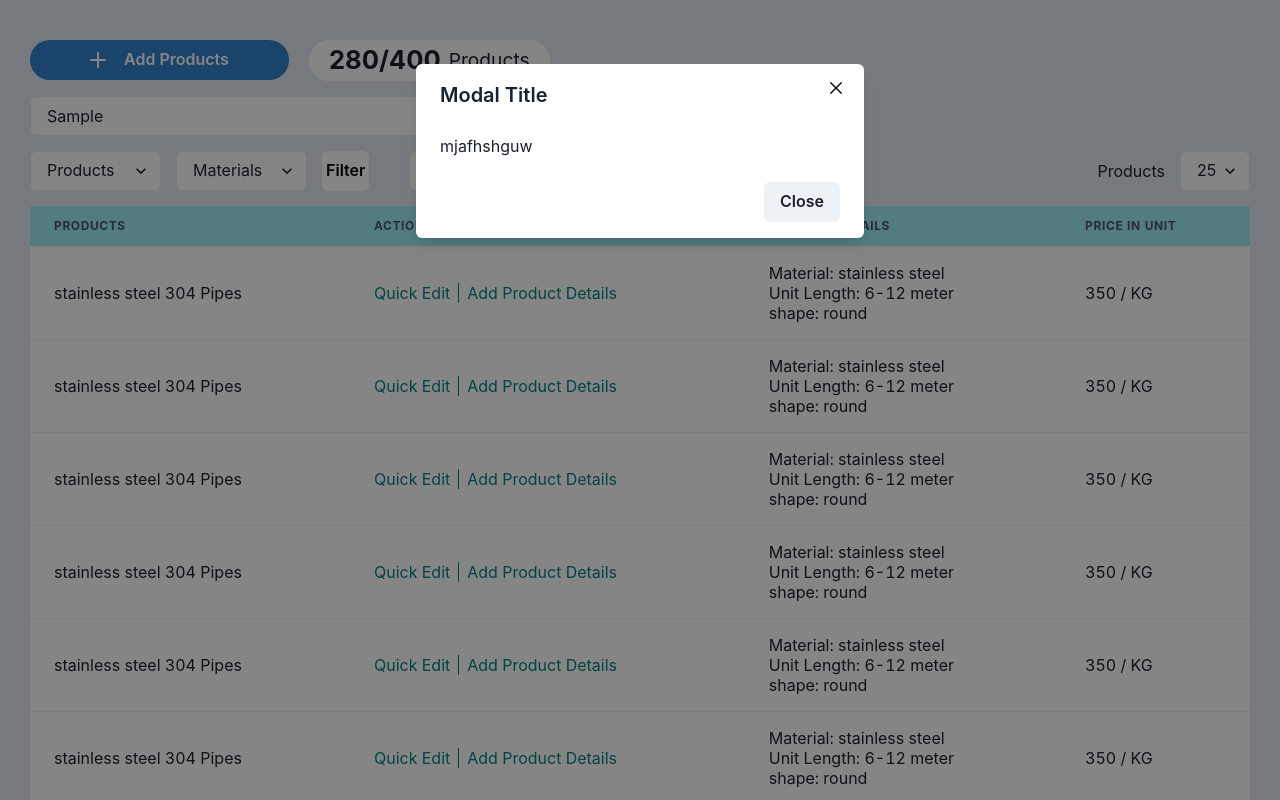
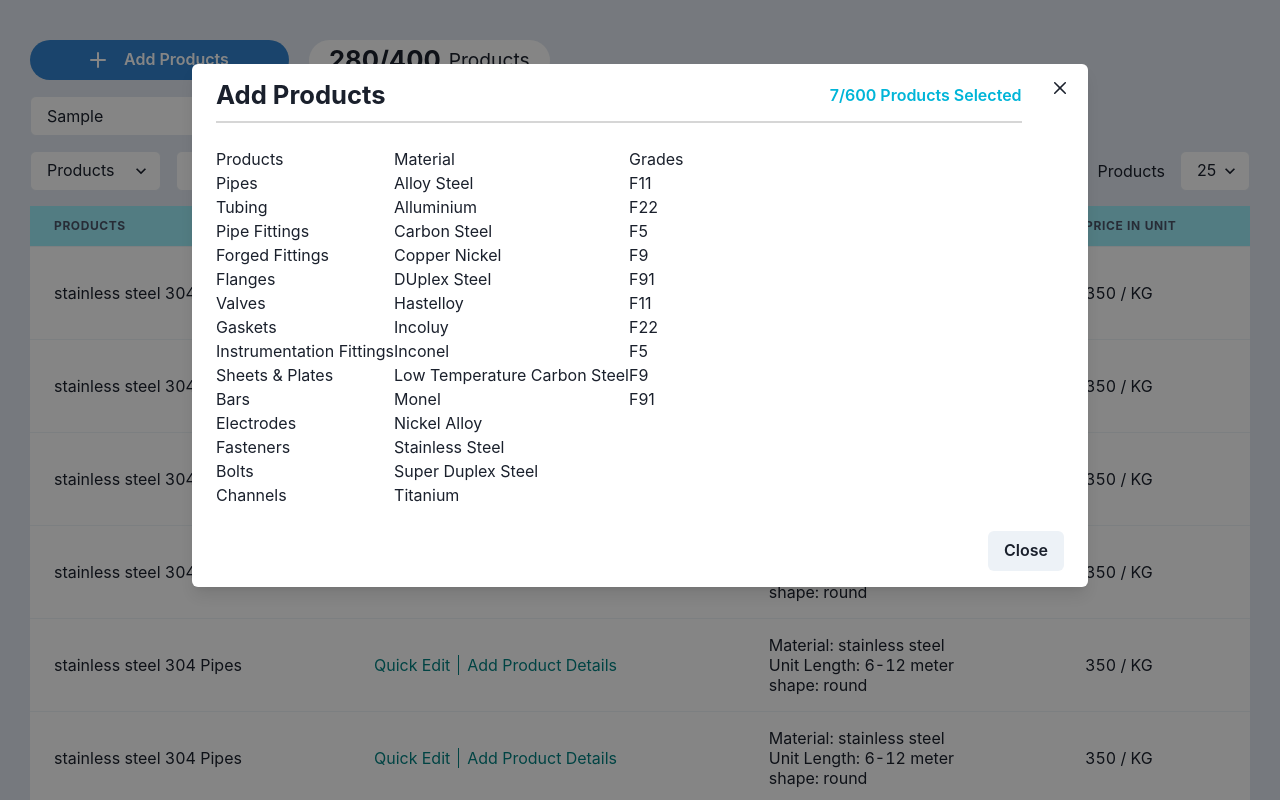
Before and after one commit to er-priyanka/directory-listing_kdigitalcurry, a React (Create React App) app in the folder frontend/: page / in a window 1280 px wide. Both pictures are taken after typing "Sample" into the empty fields and a click on the button "Add Products". Shown: the top 800 px of the page. Built offline with nearby package versions, Linux system fonts and the light colour scheme.

Commit message:
modified addProductModal

```diff
--- a/frontend/src/Components/AddProductsModal.jsx
+++ b/frontend/src/Components/AddProductsModal.jsx
@@ -1,16 +1,111 @@
-import { Button, Modal, ModalBody, ModalCloseButton, ModalContent, ModalFooter, ModalHeader, ModalOverlay } from '@chakra-ui/react';
+import { Box, Button, Flex, Heading, List, ListItem, Modal, ModalBody, ModalCloseButton, ModalContent, ModalFooter, ModalHeader, ModalOverlay, Text } from '@chakra-ui/react';
 import React from 'react'
+
+
+const productsList = [
+  {name:'Pipes'},
+  {name: 'Tubing'},
+  {name: 'Pipe Fittings'},
+  {name: 'Forged Fittings'},
+  {name: 'Flanges'},
+  {name: 'Valves'},
+  {name: 'Gaskets'},
+  {name: 'Instrumentation Fittings'},
+  {name: 'Sheets & Plates'},
+  {name: 'Bars'},
+  {name: 'Electrodes'},
+  {name: 'Fasteners'},
+  {name: 'Bolts'},
+  {name: 'Channels'}
+];
+
+const materialList = [
+  {name:'Alloy Steel'},
+  {name:'Alluminium'},
+  {name:'Carbon Steel'},
+  {name:'Copper Nickel'},
+  {name:'DUplex Steel'},
+  {name:'Hastelloy'},
+  {name:'Incoluy'},
+  {name:'Inconel'},
+  {name:'Low Temperature Carbon Steel'},
+  {name:'Monel'},
+  {name:'Nickel Alloy'},
+  {name:'Stainless Steel'},
+  {name:'Super Duplex Steel'},
+  {name:'Titanium'},
+
+];
+
+const grades = [
+  {name:'F11'},
+  {name:'F22'},
+  {name:'F5'},
+  {name:'F9'},
+  {name:'F91'},
+  {name:'F11'},
+  {name:'F22'},
+  {name:'F5'},
+  {name:'F9'},
+  {name:'F91'},
+
+]
+
 
 const AddProductsModal = ({isOpen, onClose}) => {
 
   return (
-    <Modal isOpen={isOpen} onClose={onClose}>
+    <Modal size='4xl' isOpen={isOpen} onClose={onClose}>
         <ModalOverlay />
         <ModalContent>
-            <ModalHeader>Modal Title</ModalHeader>
+            <ModalHeader>
+              <Flex borderBottom='2px' borderColor='blackAlpha.300' pb='10px' w={'95%'} alignItems={'center'} justifyContent={'space-between '}>
+                <Heading fontSize='1.6rem'>Add Products</Heading>
+                <Text fontSize='1rem' color={'cyan.500'} >7/600 Products Selected</Text>
+              </Flex>
+            </ModalHeader>
             <ModalCloseButton />
             <ModalBody>
-                mjafhshguw
+                <Flex>
+                  {/* products list */}
+                  <Box>
+                    <Text>Products</Text>
+                    <List>
+                      {
+                        productsList.map((item, i) =>(
+                          <ListItem>{item.name}</ListItem>
+                        ))
+                      }
+                    </List>
+
+                  </Box>
+
+                  {/* material list */}
+                  <Box>
+                  <Text>Material</Text>
+                    <List>
+                      {
+                        materialList.map((item, i) =>(
+                          <ListItem>{item.name}</ListItem>
+                        ))
+                      }
+                    </List>
+                  </Box>
+
+                  {/* grades list */}
+                  <Box>
+                  <Text>Grades</Text>
+                    <List>
+                      {
+                        grades.map((item, i) =>(
+                          <ListItem>{item.name}</ListItem>
+                        ))
+                      }
+                    </List>
+                  </Box>
+                </Flex>
+
+
             </ModalBody>
             <ModalFooter>
                 <Button>Close</Button>
```
